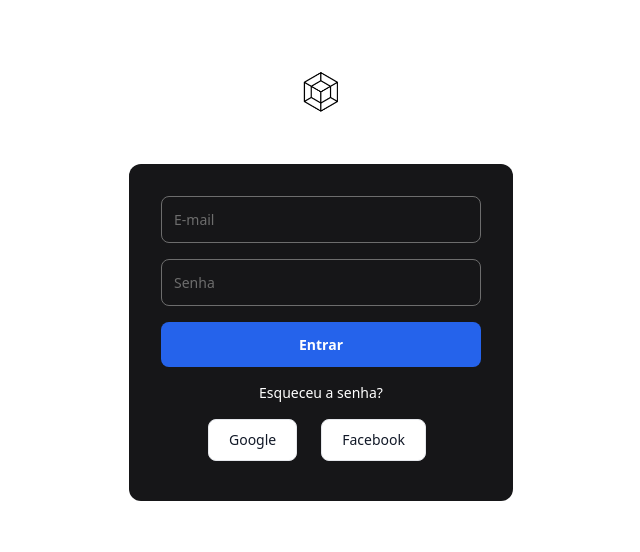
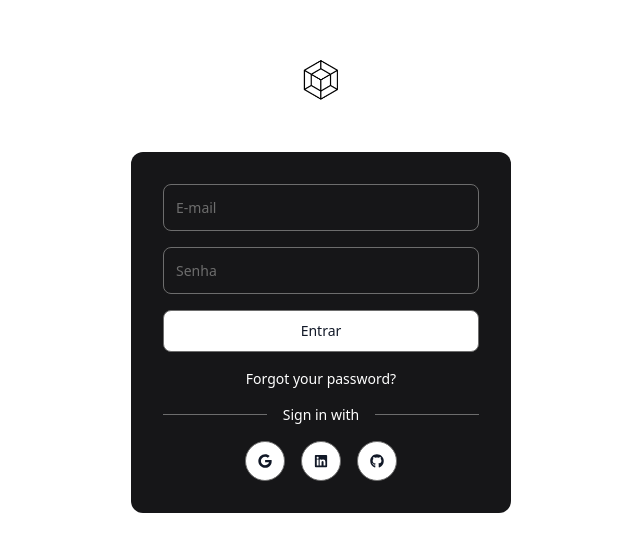
Before and after one commit to oPedroFranca/centralProjects, a Next.js app: page /login in a window 1280 px wide. Shown: the part 120-672 px from the top of the page, without its empty margins (319-959 px from the left). Built offline with nearby package versions, Linux system fonts and the light colour scheme.

Commit message:
On going

```diff
--- a/package.json
+++ b/package.json
@@ -9,9 +9,12 @@
     "lint": "next lint"
   },
   "dependencies": {
+    "install": "^0.13.0",
     "next": "15.1.0",
+    "npm": "^11.3.0",
     "react": "^19.0.0",
     "react-dom": "^19.0.0",
+    "react-icons": "^5.5.0",
     "tailwind-styled-components": "^2.2.0"
   },
   "devDependencies": {
--- a/src/app/(pages)/login/page.tsx
+++ b/src/app/(pages)/login/page.tsx
@@ -1,3 +1,4 @@
+import { FaGoogle, FaGithub, FaLinkedin } from 'react-icons/fa';
 import * as S from './styles';
 import Image from 'next/image';
 import logo from '../../../../public/logo.png';
@@ -13,16 +14,26 @@ export default function Login() {
           </S.Logo>
           <S.Title>Tesseract</S.Title>
         </S.LogoContainer>
+
         <S.Form>
           <Input type="email" placeholder="E-mail" />
           <Input type="password" placeholder="Senha" />
-          <S.LoginButton>Entrar</S.LoginButton>
+          <Button>Entrar</Button>
+
           <S.Options>
-            <p className="text-white text-sm">Esqueceu a senha?</p>
-            <div className="flex justify-center gap-4 mt-4">
-              <Button>Google</Button>
-              <Button>Facebook</Button>
-            </div>
+            <p>Forgot your password?</p>
+
+            <S.Divider>
+              <S.Line />
+              <S.DividerText>Sign in with</S.DividerText>
+              <S.Line />
+            </S.Divider>
+
+            <S.SocialButtons>
+              <Button variant="secondary"> <FaGoogle /></Button>
+              <Button variant="secondary"> <FaLinkedin /></Button>
+              <Button variant="secondary"> <FaGithub /></Button>
+            </S.SocialButtons>
           </S.Options>
         </S.Form>
       </div>
--- a/src/app/(pages)/login/styles.ts
+++ b/src/app/(pages)/login/styles.ts
@@ -25,7 +25,6 @@ export const Title = tw.h1`
   font-bold
   tracking-wide
   text-white
-
   tracking-wider
 `;
 
@@ -33,7 +32,8 @@ export const Form = tw.div`
   bg-gray-800
   p-8
   rounded-xl
-  w-96
+  w-full
+  max-w-[380px]
   text-white
 `;
 
@@ -52,3 +52,29 @@ export const Options = tw.div`
   text-center
   mt-4
 `;
+
+export const Divider = tw.div`
+  flex
+  items-center
+  gap-4
+  my-4
+`;
+
+export const Line = tw.div`
+  flex-grow
+  border-t
+  border-gray-400
+`;
+
+export const DividerText = tw.span`
+  text-white
+  text-sm
+  whitespace-nowrap
+`;
+
+export const SocialButtons = tw.div`
+  flex
+  justify-center
+  gap-4
+  mt-4
+`;
--- a/src/components/Button/index.tsx
+++ b/src/components/Button/index.tsx
@@ -1,16 +1,17 @@
 import React from 'react';
 import * as S from './styles';
 
-interface ButtonProps {
+interface ButtonProps extends React.ButtonHTMLAttributes<HTMLButtonElement> {
   children: React.ReactNode;
+  variant?: 'primary' | 'secondary';
 }
 
 const Button: React.FC<ButtonProps> = ({
-  children
+  children,
+  variant = 'primary',
 }) => {
-
   return (
-    <S.Button>
+    <S.Button $variant={variant}>
       {children}
     </S.Button>
   );
--- a/src/components/Button/styles.tsx
+++ b/src/components/Button/styles.tsx
@@ -1,24 +1,71 @@
 import tw from 'tailwind-styled-components';
 
-export const Button = tw.button`
+interface ButtonStyleProps {
+  $variant?: 'primary' | 'secondary';
+}
+
+export const Button = tw.button<ButtonStyleProps>`
+  flex
+  items-center
+  justify-center
+
+  transition
+  duration-200
+  ease-in-out
+
+  w-full
+  h-full
+
+  focus:outline-none
+  focus:ring-2
+  focus:ring-gray-500
+
+  ${(p) =>
+    p.$variant === 'primary' &&
+    `
+      m-auto
       text-gray-900
       bg-white
       hover:bg-gray-100
+
       border
-  border-gray-200
-  focus:ring-4
-  focus:outline-none
-  focus:ring-gray-100
+      border-gray-400
+      hover:border-gray-600
+
       font-medium
       rounded-lg
       text-sm
       px-5
       py-2.5
       text-center
-  inline-flex
-  items-center
-  dark:focus:ring-gray-600
-  dark:bg-gray-800
-  dark:border-gray-700
-  dark:text-white dark:hover:bg-gray-700 me-2 mb-2
+
+      dark:bg-gray-600
+      dark:border-gray-400
+      dark:hover:bg-gray-500
+      dark:hover:border-gray-300
+      dark:text-white
+    `}
+
+  ${(p) =>
+    p.$variant === 'secondary' &&
+    `
+      w-10
+      h-10
+
+      bg-white
+      text-gray-900
+
+      border
+      border-gray-400
+      rounded-full
+
+      hover:bg-gray-100
+      hover:border-gray-600
+
+      dark:bg-gray-600
+      dark:border-gray-400
+      dark:hover:bg-gray-500
+      dark:hover:border-gray-300
+      dark:text-white
+    `}
 `;
--- a/src/components/Input/index.tsx
+++ b/src/components/Input/index.tsx
@@ -1,7 +1,7 @@
 import React from 'react';
 import * as S from './styles';
 
-interface InputProps {
+interface InputProps extends React.InputHTMLAttributes<HTMLInputElement> {
   type?: string;
   placeholder?: string;
   onChange?: React.ChangeEventHandler<HTMLInputElement>;
--- a/src/components/Input/styles.tsx
+++ b/src/components/Input/styles.tsx
@@ -17,5 +17,5 @@ export const Input = tw.input`
 
   transition
   duration-300
-  cease-in-out
+  ease-in-out
 `;
```
Also changed, not shown: 1 other file (tests, documents, lock files or other folders). Lines whose indentation alone changed are shown as unchanged.
